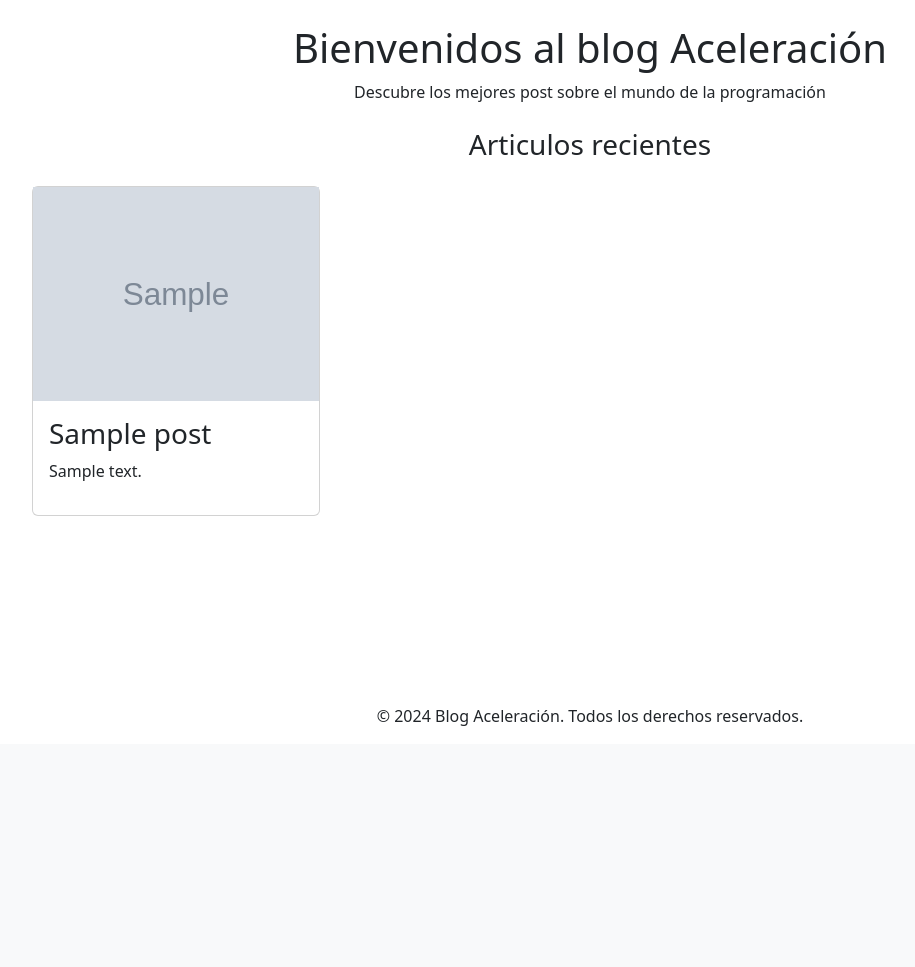
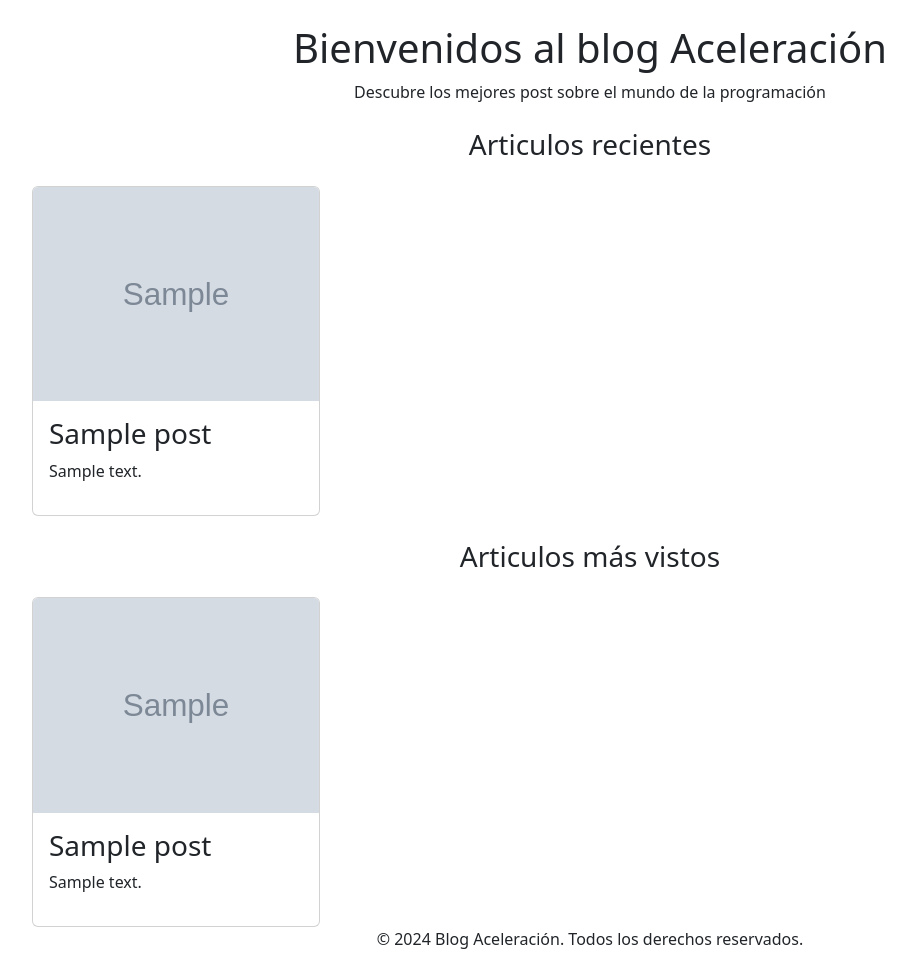
Before and after one commit to marcelonj/aceleracion_python_c6, a Django app: page / in a window 1280 px wide. Shown: the part 56-1023 px from the top of the page, without its empty margins (50-965 px from the left). Before the commit the page ends 800 px from the top, so only its background shows below. Run offline with Django 5.2, Linux system fonts and the light colour scheme; tables that the repository leaves empty hold one stand-in row (Sample ...).

Commit message:
Cambios en diseño e inclusión de hipervinculos a los posts

```diff
--- a/blog/app_blog/templates/blog/home.html
+++ b/blog/app_blog/templates/blog/home.html
@@ -9,13 +9,29 @@
     <div class="row">
         {% for articulo in articulos_recientes %}
             <div class="col-4">
-                <div class="card" style="width: 18rem;">
-                    <img src="media/{{ articulo.imagen }}" alt="{{ articulo.titulo }}"/>
+                <a href="/post/{{articulo.slug}}" class="card" style="width: 18rem;">
+                    <img class="img-3-4" src="media/{{ articulo.imagen }}" alt="{{ articulo.titulo }}"/>
                     <div class="card-body">
                         <h3>{{ articulo.titulo }}</h3>
                         <p>{{ articulo.descripcion|truncatechars:100 }}</p>
                     </div>
-                </div>
+                </a>
+            </div>
+            {% empty %}
+            <p>Todavía no hay publicaciones</p>
+        {% endfor %}
+    </div>
+    <h2 class="fs-3 text-center my-4">Articulos más vistos</h2>
+    <div class="row">
+        {% for articulo in articulos_mas_vistos %}
+            <div class="col-4">
+                <a href="/post/{{articulo.slug}}" class="card" style="width: 18rem;">
+                    <img class="img-3-4" src="media/{{ articulo.imagen }}" alt="{{ articulo.titulo }}"/>
+                    <div class="card-body">
+                        <h3>{{ articulo.titulo }}</h3>
+                        <p>{{ articulo.descripcion|truncatechars:100 }}</p>
+                    </div>
+                </a>
             </div>
             {% empty %}
             <p>Todavía no hay publicaciones</p>
--- a/blog/static/css/style.css
+++ b/blog/static/css/style.css
@@ -5,3 +5,12 @@ footer {
 main {
     min-height: 85vh;
 }
+
+a {
+    text-decoration: none;
+}
+
+.img-3-4{
+    aspect-ratio: 4/3;
+    border-radius: 2% 2% 0 0;
+}
```
Also changed, not shown: blog/app_blog/migrations/0008_merge_20240426_1859.py (added), blog/media/app_blog/code-7198654_1280.jpg (added).
